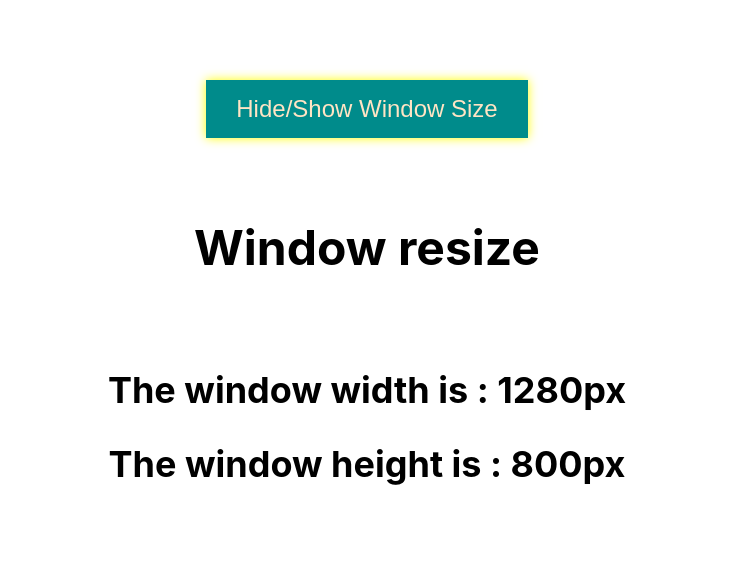
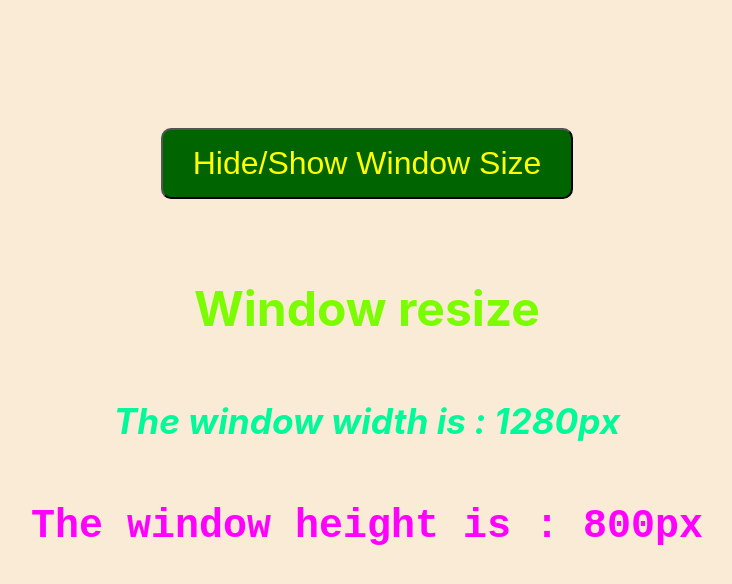
Before and after one commit to LeNganThanh/My-Styling_App, a React (Create React App) app: page / in a window 1280 px wide. Shown: the top 584 px of the page, without its empty margins (273-1005 px from the left). Built offline with nearby package versions, Linux system fonts and the light colour scheme.

Commit message:
last styling

```diff
--- a/src/App.js
+++ b/src/App.js
@@ -1,5 +1,7 @@
-import "./App.css";
+//import "./App.css";
 import React, { useState, useEffect } from "react";
+//get css from module
+import StyleCSS from "./modules/Style.module.css";
 
 function App() {
   const [show, setShow] = useState(true);
@@ -24,22 +26,24 @@ function App() {
   }, [windowSize]);
 
   const display = (
-    <div className="App">
-      <h1>Window resize </h1>
-      <br />
-      <h2>The window width is : {windowSize.windowW}px</h2>
-      <h2>The window height is : {windowSize.windowH}px</h2>
+    <div className={StyleCSS.container}>
+      <h1 className={StyleCSS.h1style}>Window resize </h1>
+      <h2 className={StyleCSS.h2styleP1}>
+        The window width is : {windowSize.windowW}px
+      </h2>
+      <h2 className={StyleCSS.h2styleP2}>
+        The window height is : {windowSize.windowH}px
+      </h2>
     </div>
   );
 
   return (
-    <div className="App">
-      <button onClick={() => setShow(show => !show)}>
+    <div className={StyleCSS.container}>
+      <button className={StyleCSS.btn} onClick={() => setShow(show => !show)}>
         Hide/Show Window Size
       </button>
       {show ? display : null}
     </div>
   );
 }
-
 export default App;
--- /dev/null
+++ b/src/modules/Style.module.css
@@ -0,0 +1,35 @@
+body {
+  background-color: antiquewhite;
+}
+.container {
+  display: flex;
+  flex-direction: column;
+  align-items: center;
+}
+.h1style {
+  font-size: 3rem;
+  color: lawngreen;
+}
+.h2styleP1 {
+  font-style: italic;
+  font-size: 2.2rem;
+  color: mediumspringgreen;
+}
+.h2styleP2 {
+  color: magenta;
+  font-size: 2.5rem;
+  font-family: "Courier New", Courier, monospace;
+}
+
+.btn {
+  background-color: darkgreen;
+  color: yellow;
+  font-size: 2rem;
+  padding: 15px 30px;
+  border-radius: 10px;
+  margin: 8rem 0 3rem;
+  cursor: pointer;
+}
+.btn:hover {
+  background-color: darkblue;
+}
```
